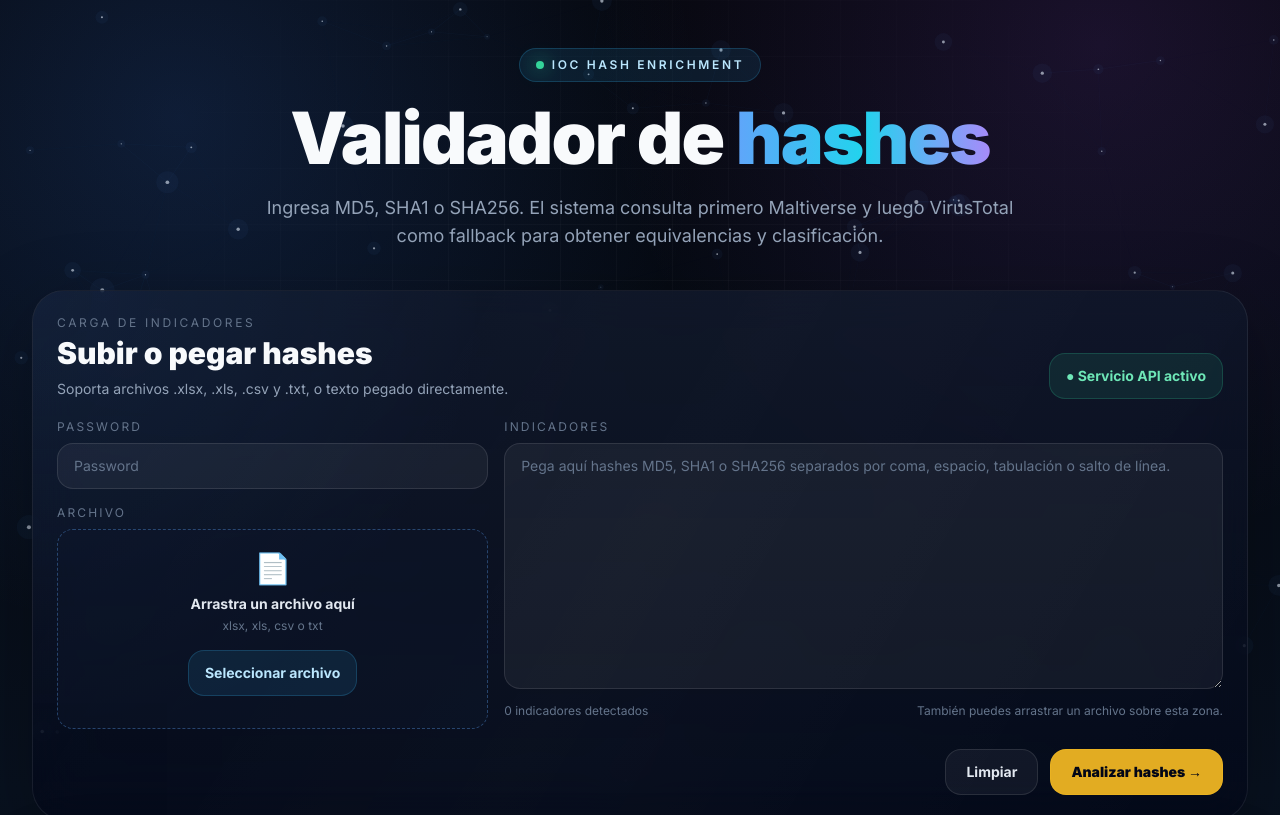
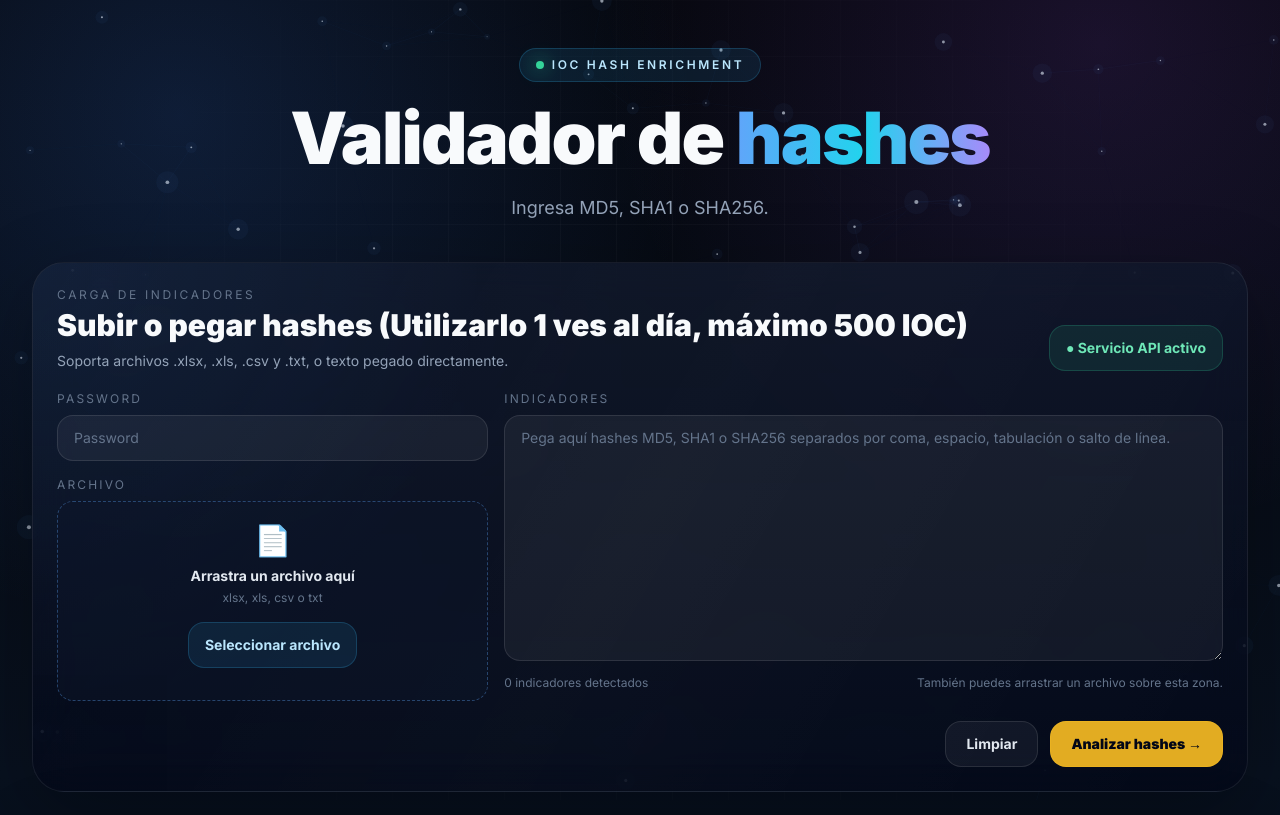
Before and after one commit to validadorioc/validadorioc.github.io, a plain HTML site: page index.html in a window 1280 px wide. Shown: the top 815 px of the page. Drawn offline with nearby package versions, Linux system fonts and the light colour scheme.

Commit message:
Update index.html

```diff
--- a/index.html
+++ b/index.html
@@ -172,7 +172,7 @@
         </h1>
 
         <p class="mx-auto mt-5 max-w-3xl text-base leading-relaxed text-slate-400 sm:text-lg">
-          Ingresa MD5, SHA1 o SHA256. El sistema consulta primero Maltiverse y luego VirusTotal como fallback para obtener equivalencias y clasificación.
+          Ingresa MD5, SHA1 o SHA256.
         </p>
       </div>
     </section>
@@ -183,7 +183,7 @@
           <div class="mb-5 flex flex-col gap-3 lg:flex-row lg:items-end lg:justify-between">
             <div>
               <p class="text-xs uppercase tracking-[.22em] text-slate-500">Carga de indicadores</p>
-              <h2 class="mt-1 text-2xl font-black sm:text-3xl">Subir o pegar hashes</h2>
+              <h2 class="mt-1 text-2xl font-black sm:text-3xl">Subir o pegar hashes (Utilizarlo 1 ves al día, máximo 500 IOC)</h2>
               <p class="mt-2 text-sm text-slate-400">
                 Soporta archivos .xlsx, .xls, .csv y .txt, o texto pegado directamente.
               </p>
```
